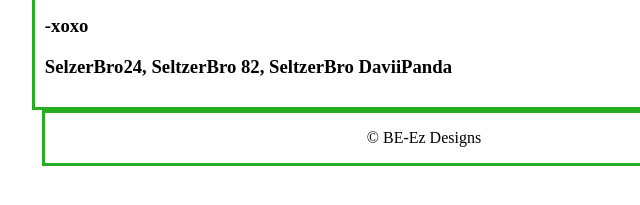
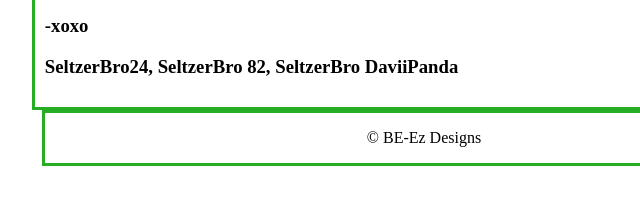
Before and after one commit to bryanesmond/theselzterbros, a plain HTML site: page index.html in a window 1280 px wide. Shown: the part 337-542 px from the top of the page, 216-856 px from the left. Drawn offline with Linux system fonts and the light colour scheme.

Commit message:
Update index.html
typo or not ¯\_(ツ)_/¯

```diff
--- a/index.html
+++ b/index.html
@@ -37,7 +37,7 @@
             <h1>Coming Soon-ish...Maybe...¯\_(ツ)_/¯</h1>
             <img src="images/selzter.jpeg" alt="Seltzers" style="width:40%">
             <h3>-xoxo</h3>
-            <h3>SelzerBro24, SeltzerBro 82, SeltzerBro DaviiPanda</h3>
+            <h3>SeltzerBro24, SeltzerBro 82, SeltzerBro DaviiPanda</h3>
         </div>
 
         <footer class="center-text">
```
